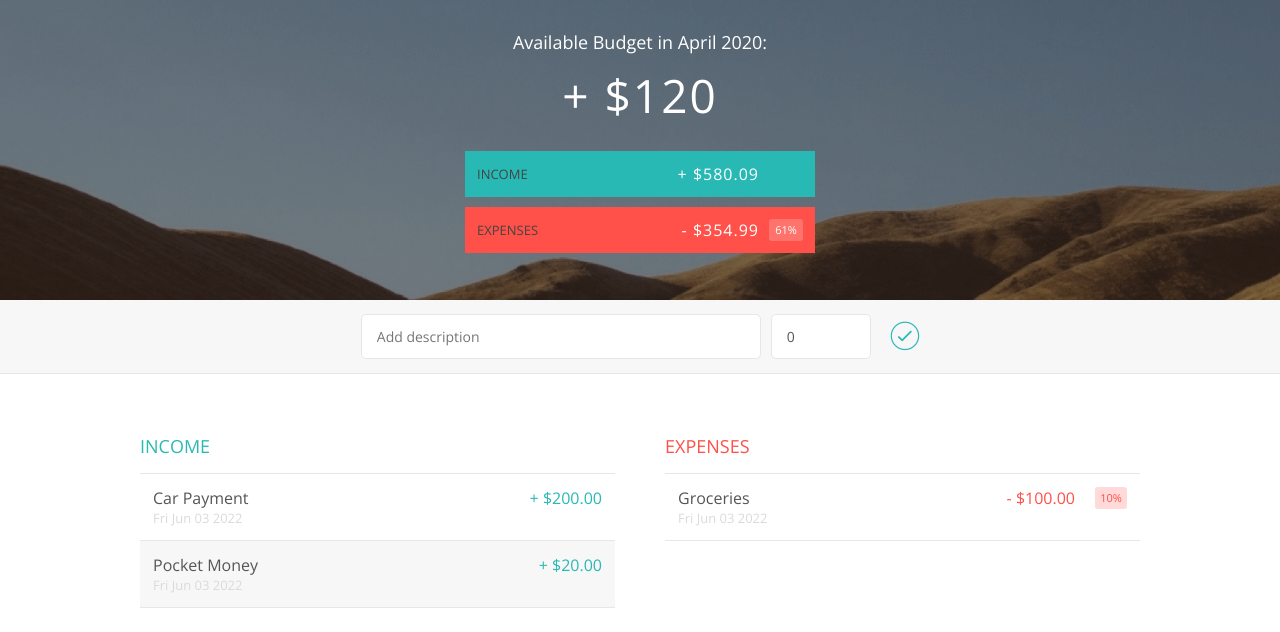
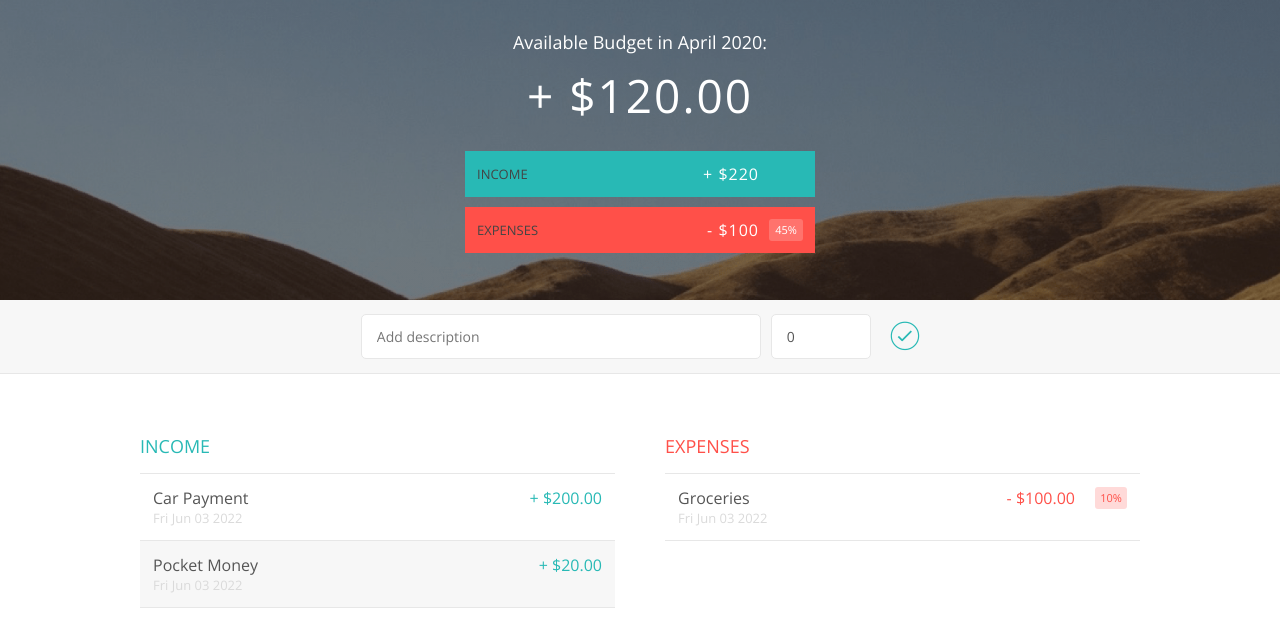
Before and after one commit to MuhammadMusab1/budget-cal-react, a React (Create React App) app: page / in a window 1280 px wide. Shown: the top 632 px of the page. Built offline with nearby package versions, Linux system fonts and the light colour scheme.

Commit message:
show TotalIncome and TotalExpense dynamically with each new transaction

```diff
--- a/src/components/BudgetSummary.jsx
+++ b/src/components/BudgetSummary.jsx
@@ -4,7 +4,7 @@ import { ExpenseSummary } from "./ExpenseSummary";
 import styles from "./BudgetSummary.module.css";
 import { useState } from "react";
 function BudgetSummary(props) {
-  const { totalBudget } = props;
+  const { totalBudget, totalExpense, totalIncome } = props;
   return (
     <div className={styles["budget"]}>
       <div className={styles["budget__title"]}>
@@ -13,10 +13,10 @@ function BudgetSummary(props) {
       </div>
 
       <div className={styles["budget__value"]}>
-        {totalBudget > 0 ? "+" : "-"} ${Math.abs(totalBudget)}
+        {totalBudget > 0 ? "+" : "-"} ${Math.abs(totalBudget).toFixed(2)}
       </div>
-      <IncomeSummary />
-      <ExpenseSummary />
+      <IncomeSummary totalIncome={totalIncome} />
+      <ExpenseSummary totalExpense={totalExpense} totalIncome={totalIncome} />
     </div>
   );
 }
--- a/src/components/ExpenseSummary.jsx
+++ b/src/components/ExpenseSummary.jsx
@@ -1,11 +1,25 @@
 import styles from "./ExpenseSummary.module.css";
 function ExpenseSummary(props) {
+  const { totalExpense, totalIncome } = props;
+  function findTotalExpensePercentage() {
+    let percentage = +((Math.abs(totalExpense) / totalIncome) * 100).toFixed(0);
+    if (isNaN(percentage)) {
+      percentage = 0;
+    } else if (percentage === Number.POSITIVE_INFINITY) {
+      percentage = 0;
+    }
+    return percentage;
+  }
   return (
     <div className={styles["budget__expenses"]}>
       <div className={styles["budget__expenses--text"]}>Expenses</div>
       <div className="right">
-        <div className={styles["budget__expenses--value"]}>- $354.99</div>
-        <div className={styles["budget__expenses--percentage"]}>61%</div>
+        <div className={styles["budget__expenses--value"]}>
+          - ${Math.abs(totalExpense)}
+        </div>
+        <div className={styles["budget__expenses--percentage"]}>
+          {findTotalExpensePercentage()}%
+        </div>
       </div>
     </div>
   );
--- a/src/components/IncomeSummary.jsx
+++ b/src/components/IncomeSummary.jsx
@@ -1,10 +1,11 @@
 import styles from "./IncomeSummary.module.css";
 function IncomeSummary(props) {
+  const { totalIncome } = props;
   return (
     <div className={styles["budget__income"]}>
       <div className={styles["budget__income--text"]}>Income</div>
       <div className="right">
-        <div className={styles["budget__income--value"]}>+ $580.09</div>
+        <div className={styles["budget__income--value"]}>+ ${totalIncome}</div>
         <div className={styles["budget__income--percentage"]}>&nbsp;</div>
       </div>
     </div>
```
